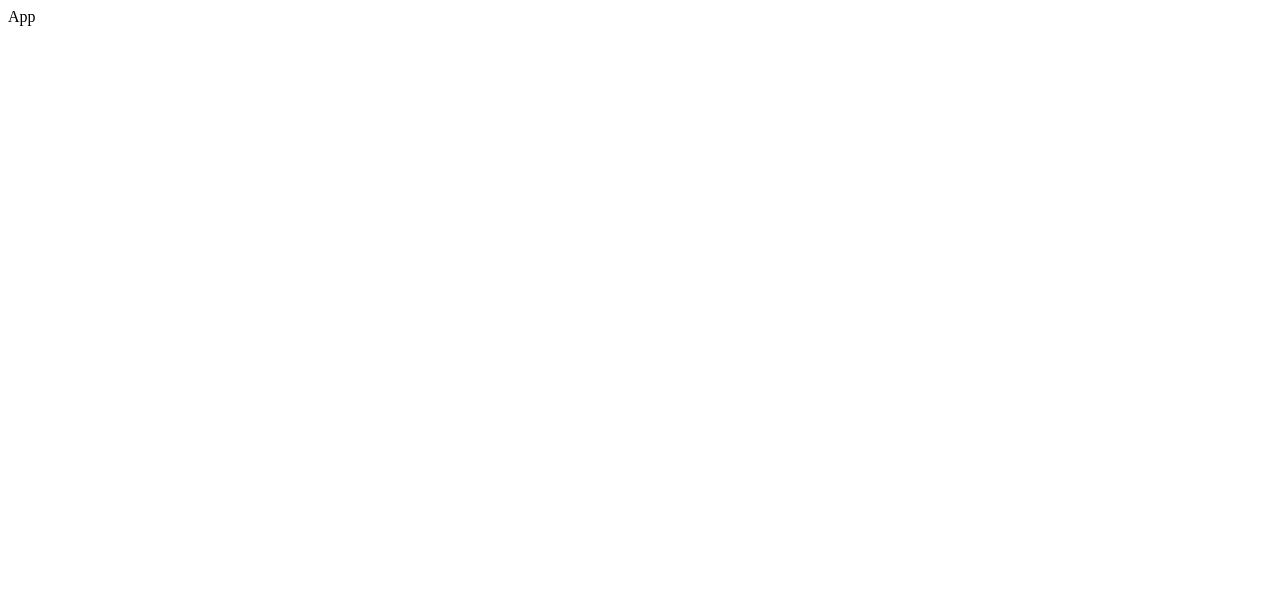
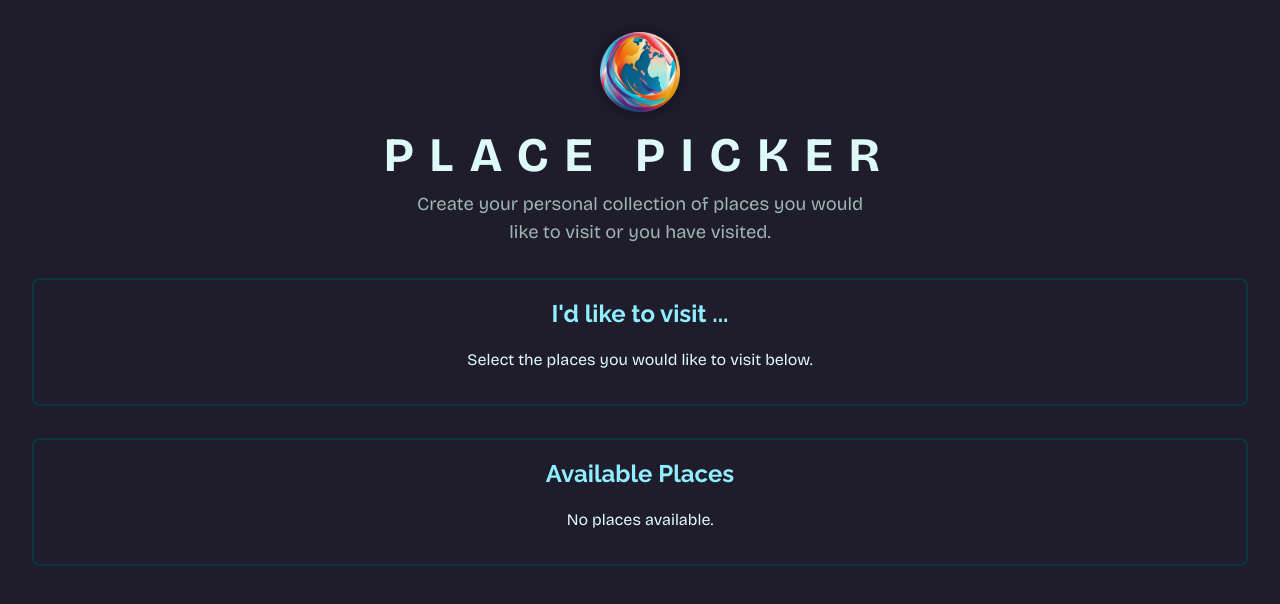
Before and after one commit to asifjirayat/place-picker-data-fetching, a React (Vite) app: page / in a window 1280 px wide. Shown: the top 604 px of the page. Built offline with nearby package versions, Linux system fonts and the light colour scheme.

Commit message:
Dummy backend with express

```diff
--- a/index.html
+++ b/index.html
@@ -7,6 +7,7 @@
     <title>Place Picker with data fetching</title>
   </head>
   <body>
+    <div id="modal"></div>
     <div id="root"></div>
     <script type="module" src="/src/main.jsx"></script>
   </body>
--- a/src/App.jsx
+++ b/src/App.jsx
@@ -1,7 +1,74 @@
-import React from "react";
+import { useRef, useState, useCallback } from "react";
+import Places from "./components/Places.jsx";
+import Modal from "./components/Modal.jsx";
+import DeleteConfirmation from "./components/DeleteConfirmation.jsx";
+import AvailablePlaces from "./components/AvailablePlaces.jsx";
+import logoImg from "./assets/logo.png";
 
 const App = () => {
-  return <div>App</div>;
+  const selectedPlace = useRef();
+  const [userPlaces, setUserPlaces] = useState([]);
+  const [modalIsOpen, setModalIsOpen] = useState(false);
+
+  const handleStartRemovePlace = (place) => {
+    setModalIsOpen(true);
+    selectedPlace.current = place;
+  };
+
+  const handleStopRemovePlace = () => {
+    setModalIsOpen(false);
+  };
+
+  const handleSelectPlace = (selectedPlace) => {
+    setUserPlaces((prevPickedPlaces) => {
+      if (!prevPickedPlaces) {
+        prevPickedPlaces = [];
+      }
+      if (prevPickedPlaces.some((place) => place.id === selectedPlace.id)) {
+        return prevPickedPlaces;
+      }
+      return [selectedPlace, ...prevPickedPlaces];
+    });
+  };
+
+  const handleRemovePlace = useCallback(async () => {
+    setUserPlaces((prevPickedPlaces) =>
+      prevPickedPlaces.filter((place) => place.id !== selectedPlace.current.id)
+    );
+
+    setModalIsOpen(false);
+  }, []);
+
+  return (
+    <>
+      <Modal open={modalIsOpen} onClose={handleStopRemovePlace}>
+        <DeleteConfirmation
+          onCancel={handleStopRemovePlace}
+          onConfirm={handleRemovePlace}
+        />
+      </Modal>
+
+      <header>
+        <img src={logoImg} alt="Stylized Globe" />
+        <h1>Place Picker</h1>
+        <p>
+          Create your personal collection of places you would like to visit or
+          you have visited.
+        </p>
+      </header>
+
+      <main>
+        <Places
+          title="I'd like to visit ..."
+          fallbackText="Select the places you would like to visit below."
+          places={userPlaces}
+          onSelectPlace={handleStartRemovePlace}
+        />
+      </main>
+
+      <AvailablePlaces onSelectPlace={handleSelectPlace} />
+    </>
+  );
 };
 
 export default App;
--- /dev/null
+++ b/src/components/AvailablePlaces.jsx
@@ -0,0 +1,14 @@
+import Places from "./Places.jsx";
+
+const AvailablePlaces = ({ onSelectPlace }) => {
+  return (
+    <Places
+      title="Available Places"
+      places={[]}
+      fallbackText="No places available."
+      onSelectPlace={onSelectPlace}
+    />
+  );
+};
+
+export default AvailablePlaces;
--- /dev/null
+++ b/src/components/DeleteConfirmation.jsx
@@ -0,0 +1,32 @@
+import { useEffect } from "react";
+import ProgressBar from "./ProgressBar.jsx";
+
+const TIMER = 3000;
+
+const DeleteConfirmation = ({ onConfirm, onCancel }) => {
+  useEffect(() => {
+    const timer = setTimeout(() => {
+      onConfirm();
+    }, TIMER);
+
+    return () => clearTimeout(timer);
+  }, [onConfirm]);
+
+  return (
+    <div id="delete-confirmation">
+      <h2>Are you sure?</h2>
+      <p>Do you really want to remove this place?</p>
+      <div id="confirmation-actions">
+        <button onClick={onCancel} className="button-text">
+          No
+        </button>
+        <button onClick={onConfirm} className="button">
+          Yes
+        </button>
+      </div>
+      <ProgressBar timer={TIMER} />
+    </div>
+  );
+};
+
+export default DeleteConfirmation;
--- /dev/null
+++ b/src/components/Modal.jsx
@@ -0,0 +1,23 @@
+import { useRef, useEffect } from "react";
+import { createPortal } from "react-dom";
+
+const Modal = ({ open, children, onClose }) => {
+  const dialog = useRef();
+
+  useEffect(() => {
+    if (open) {
+      dialog.current.showModal();
+    } else {
+      dialog.current.close();
+    }
+  }, [open]);
+
+  return createPortal(
+    <dialog className="modal" ref={dialog} onClose={onClose}>
+      {open ? children : null}
+    </dialog>,
+    document.getElementById("modal")
+  );
+};
+
+export default Modal;
--- /dev/null
+++ b/src/components/Places.jsx
@@ -0,0 +1,26 @@
+const Places = ({ title, places, fallbackText, onSelectPlace }) => {
+  console.log(places);
+  return (
+    <section className="places-category">
+      <h2>{title}</h2>
+      {places.length === 0 && <p className="fallback-text">{fallbackText}</p>}
+      {places.length > 0 && (
+        <ul className="places">
+          {places.map((place) => (
+            <li key={place.id} className="place-item">
+              <button onClick={() => onSelectPlace(place)}>
+                <img
+                  src={`http://localhost:3000/${place.image.src}`}
+                  alt={place.image.alt}
+                />
+                <h3>{place.title}</h3>
+              </button>
+            </li>
+          ))}
+        </ul>
+      )}
+    </section>
+  );
+};
+
+export default Places;
--- /dev/null
+++ b/src/components/ProgressBar.jsx
@@ -0,0 +1,19 @@
+import { useState, useEffect } from "react";
+
+const ProgressBar = ({ timer }) => {
+  const [remainingTime, setRemainingTime] = useState(timer);
+
+  useEffect(() => {
+    const interval = setInterval(() => {
+      setRemainingTime((prevTime) => prevTime - 10);
+    }, 10);
+
+    return () => {
+      clearInterval(interval);
+    };
+  }, []);
+
+  return <progress value={remainingTime} max={timer} />;
+};
+
+export default ProgressBar;
--- a/src/index.css
+++ b/src/index.css
@@ -0,0 +1,245 @@
+@import url("https://fonts.googleapis.com/css2?family=Bricolage+Grotesque:opsz,wght@10..48,400;10..48,700&family=Raleway:wght@400;700&display=swap");
+
+* {
+  box-sizing: border-box;
+}
+
+html {
+  font-family: "Bricolage Grotesque", sans-serif;
+  line-height: 1.5;
+
+  color: #defaf8;
+
+  font-synthesis: none;
+  text-rendering: optimizeLegibility;
+  -webkit-font-smoothing: antialiased;
+  -moz-osx-font-smoothing: grayscale;
+  -webkit-text-size-adjust: 100%;
+  height: 100%;
+  /* min-height: 100rem; */
+}
+
+body {
+  margin: 0;
+  padding: 2rem;
+  background: linear-gradient(180deg, #1f1c2c 0%, #1f1c2c 100%);
+}
+
+header {
+  text-align: center;
+}
+
+header img {
+  width: 5rem;
+  height: 5rem;
+  object-fit: contain;
+  filter: drop-shadow(0 0 8px rgba(0, 0, 0, 0.4));
+}
+
+header h1 {
+  margin: 0;
+  font-size: 3rem;
+  text-transform: uppercase;
+  letter-spacing: 1rem;
+}
+
+header p {
+  margin: 0 auto;
+  font-size: 1.15rem;
+  max-width: 38ch;
+  color: #9eb5b4;
+}
+
+.places-category {
+  max-width: 85rem;
+  margin: 2rem auto;
+  padding: 1rem;
+  border: 2px solid #0d373e;
+  border-radius: 8px;
+}
+
+.places-category h2 {
+  font-family: "Raleway", sans-serif;
+  font-size: 1.5rem;
+  margin: 0;
+  padding: 0;
+  margin-bottom: 1rem;
+  color: #8feeff;
+  text-align: center;
+}
+
+.fallback-text {
+  text-align: center;
+}
+
+.places {
+  max-width: 80rem;
+  display: grid;
+  grid-template-columns: repeat(auto-fill, minmax(18rem, 1fr));
+  grid-gap: 2rem;
+  margin: 2rem auto;
+  padding: 0;
+  list-style: none;
+}
+
+.place-item {
+  position: relative;
+  display: flex;
+  flex-direction: column;
+  border-radius: 8px;
+  background: #1f1c2c;
+  box-shadow: 0 0.5rem 1rem rgba(0, 0, 0, 0.15);
+  animation: slide-up-fade-in 0.3s ease-out forwards;
+}
+
+.place-item button {
+  background: transparent;
+  border: none;
+  padding: 0;
+  transition: all 0.2s ease-in-out;
+}
+
+.place-item:nth-child(odd) button:hover,
+.place-item:nth-child(odd) button:focus {
+  box-shadow: 0 0 8px 4px rgba(255, 217, 0, 0.6);
+  border-radius: 8px;
+  transform: rotate(5deg);
+}
+
+.place-item:nth-child(even) button:hover,
+.place-item:nth-child(even) button:focus {
+  box-shadow: 0 0 8px 4px rgba(255, 217, 0, 0.6);
+  border-radius: 8px;
+  transform: rotate(-5deg);
+}
+
+.place-item img {
+  width: 100%;
+  height: 100%;
+  object-fit: cover;
+  border-radius: 0.5rem;
+}
+
+.place-item h3 {
+  font-family: "Raleway", sans-serif;
+  font-weight: normal;
+  font-size: 0.9rem;
+  position: absolute;
+  bottom: 0;
+  right: 1rem;
+  margin: 1rem auto;
+  background-color: #feee86;
+  border-radius: 4px;
+  padding: 0.15rem 0.35rem;
+  box-shadow: 0 1px 4px rgba(0, 0, 0, 0.4);
+}
+
+#delete-confirmation {
+  padding: 1rem;
+}
+
+#delete-confirmation h2 {
+  font-family: "Raleway", sans-serif;
+  font-size: 1.5rem;
+  margin: 0;
+  padding: 0;
+  color: #5d0909;
+}
+
+#delete-confirmation p {
+  margin: 0 auto;
+  font-size: 1.15rem;
+  max-width: 38ch;
+  color: #804242;
+}
+
+#confirmation-actions {
+  margin-top: 1rem;
+  display: flex;
+  justify-content: flex-end;
+  gap: 1rem;
+}
+
+.button {
+  cursor: pointer;
+  font-family: "Raleway", sans-serif;
+  font-size: 1rem;
+  padding: 0.5rem 1.5rem;
+  border: none;
+  border-radius: 4px;
+  background-color: #5d0909;
+  box-shadow: 0 1px 4px rgba(0, 0, 0, 0.4);
+  color: #fff;
+}
+
+.button:hover,
+.button:focus {
+  background-color: #3e0505;
+}
+
+.button-text {
+  background: transparent;
+  border: none;
+  padding: 0;
+  font-family: "Raleway", sans-serif;
+  font-size: 1rem;
+  color: #5d0909;
+}
+
+.modal::backdrop {
+  position: fixed;
+  top: 0;
+  left: 0;
+  z-index: 1;
+  width: 100%;
+  height: 100vh;
+  background: rgba(0, 0, 0, 0.6);
+}
+
+.modal {
+  min-width: 30rem;
+  padding: 0;
+  z-index: 2;
+  background: #d5c7bc;
+  border-radius: 8px;
+  box-shadow: 0 2px 8px rgba(0, 0, 0, 0.26);
+  animation: slide-down-fade-in 0.3s ease-out forwards;
+}
+
+.center {
+  text-align: center;
+}
+
+.error {
+  max-width: 40rem;
+  margin: 1rem auto;
+  padding: 1rem;
+  background-color: #f4c7c7;
+  color: #3e0505;
+}
+
+.modal .error {
+  margin: auto;
+}
+
+@keyframes slide-down-fade-in {
+  from {
+    opacity: 0;
+    transform: translateY(-3rem);
+  }
+  to {
+    opacity: 1;
+    transform: translateY(0);
+  }
+}
+
+@keyframes slide-up-fade-in {
+  from {
+    opacity: 0;
+    transform: translateY(3rem);
+  }
+  to {
+    opacity: 1;
+    transform: translateY(0);
+  }
+}
```
Also changed, not shown: src/loc.js (added, +28 -0 lines).
